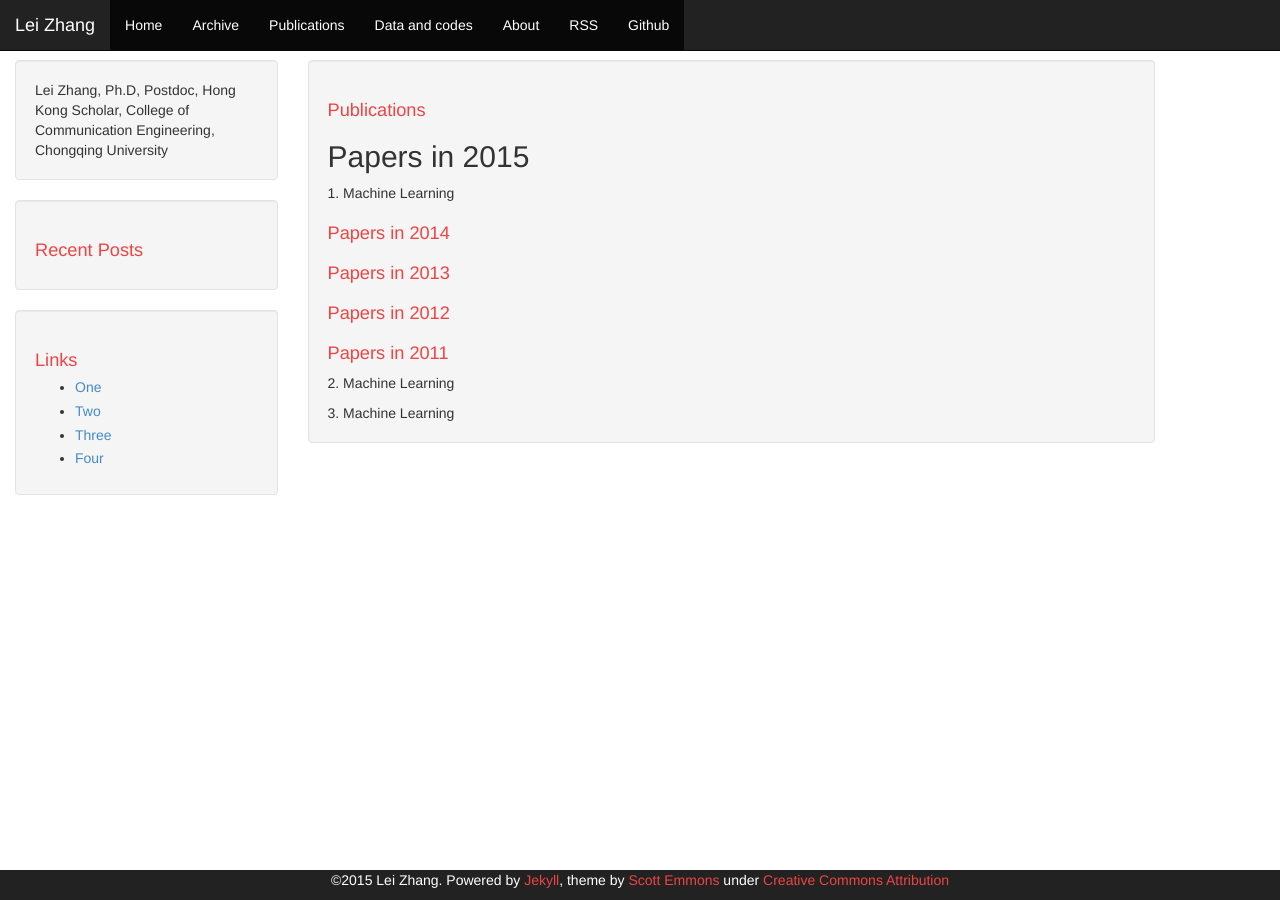
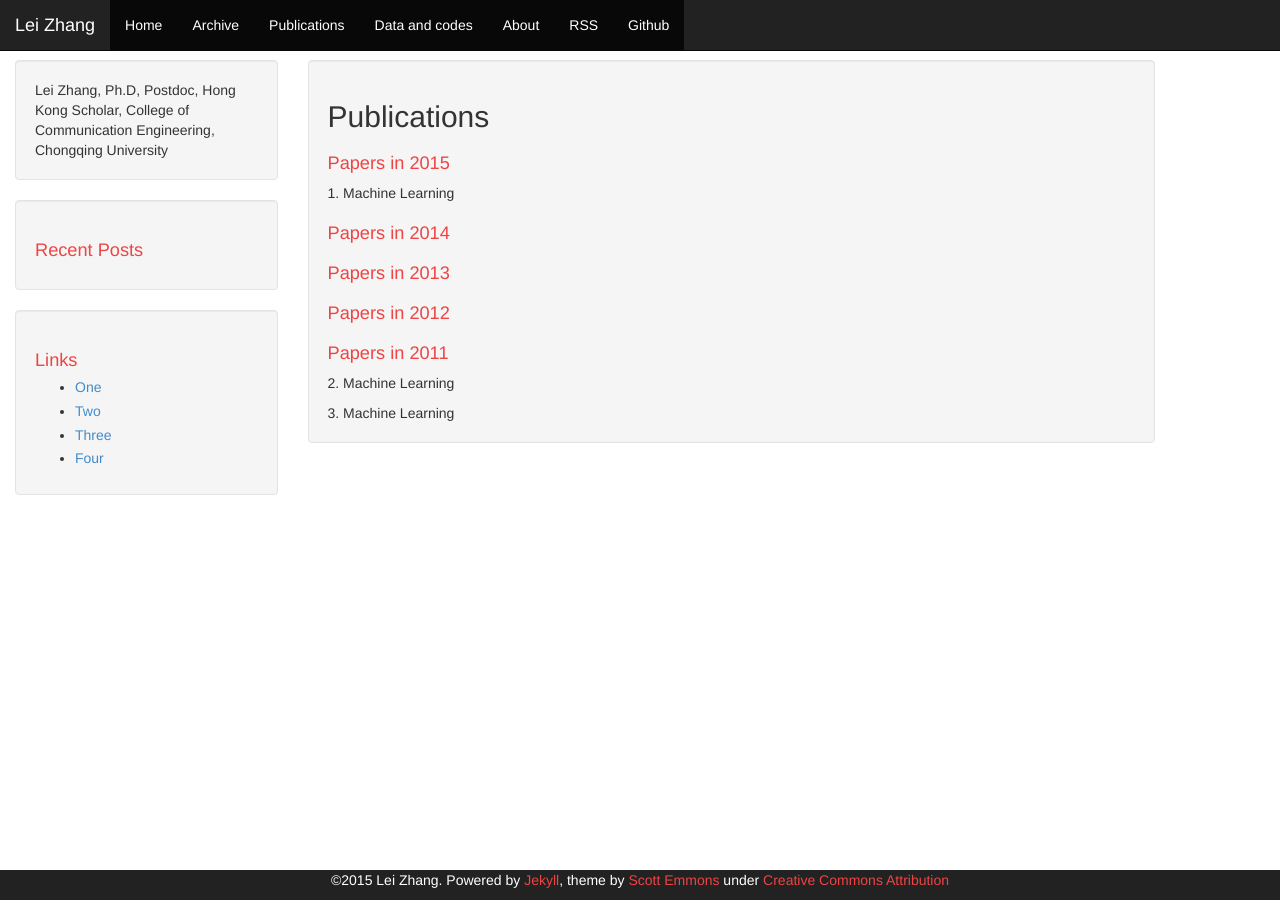
Before and after one commit to DrLeiZhang/website, a Jekyll site: the page built from publications.html, in a window 1280 px wide. Built offline with Jekyll 4.4.1, drawn with Linux system fonts in a browser that asks for light colours; Markdown is read by kramdown in place of the engine named in the settings.

Commit message:
Update
Signed-off-by: leizhang@cqu.edu.cn <leizhang@cqu.edu.cn>

```diff
--- a/publications.html
+++ b/publications.html
@@ -3,8 +3,8 @@ layout: default
 ---
 
 <div class="well">
-    <h1>Publications</h1>
-    <h2>Papers in 2015</h2>
+    <h2>Publications</h2>
+    <h1>Papers in 2015</h1>
     <p>1. Machine Learning</p>
     <h1>Papers in 2014</h1>
 <h1>Papers in 2013</h1>
```
